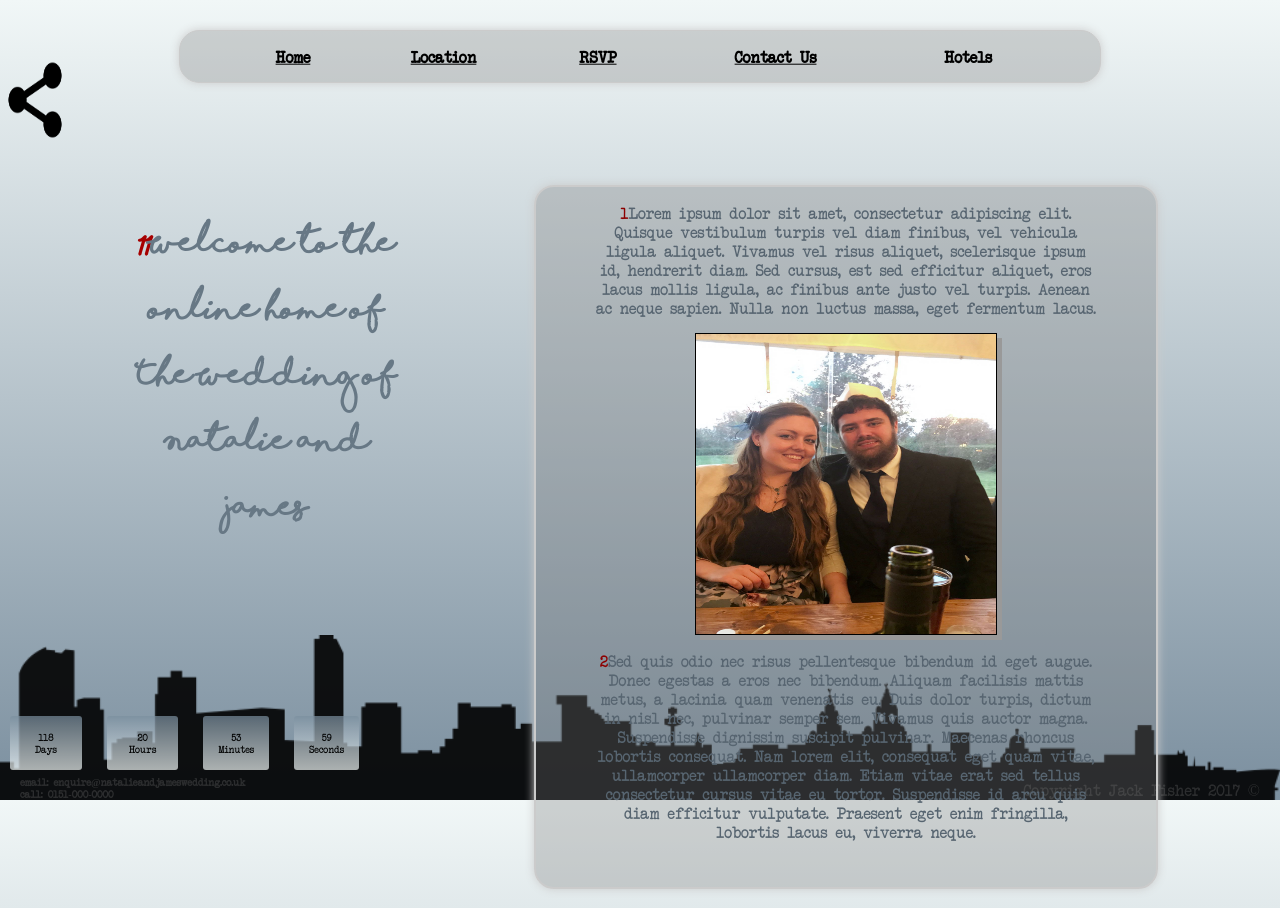
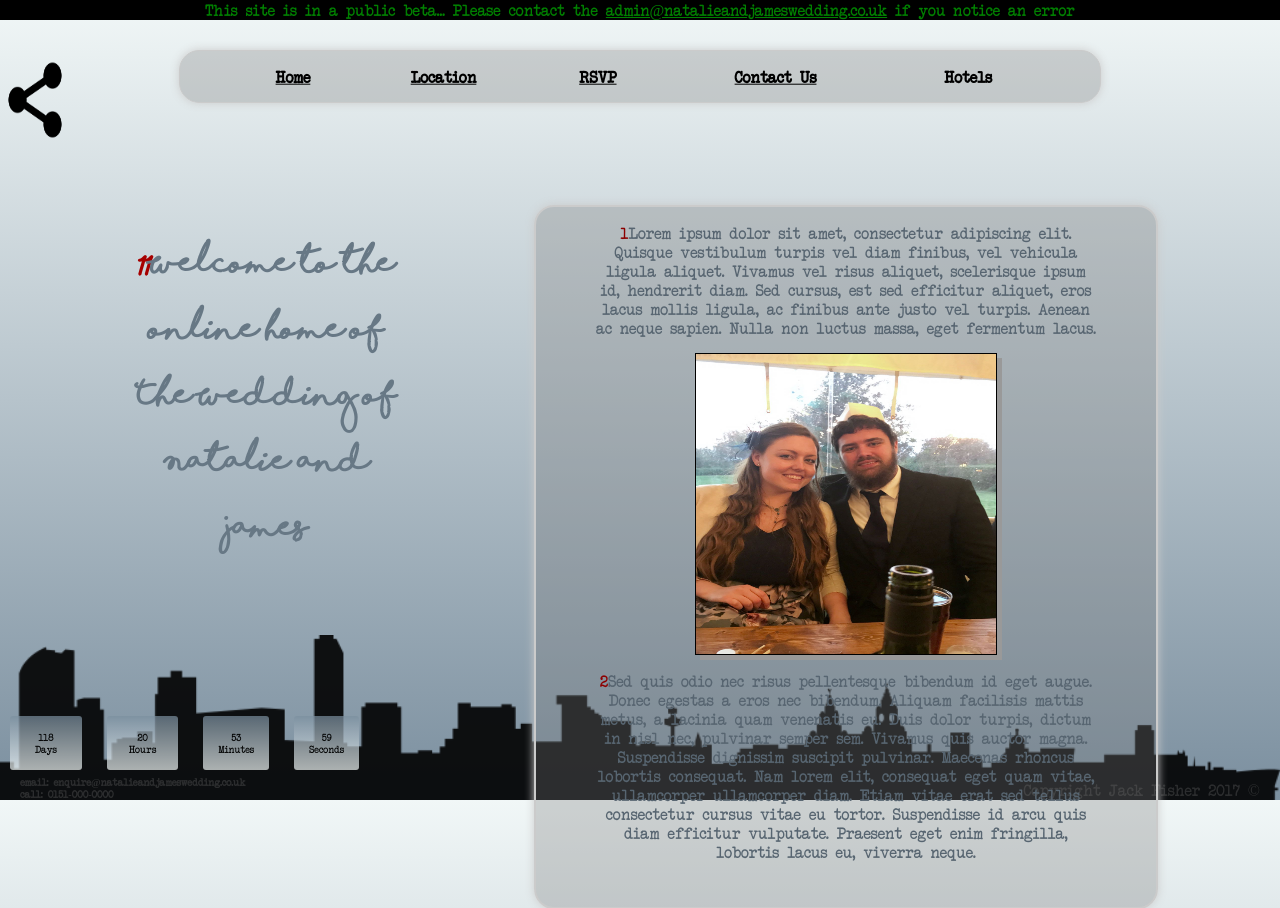
Before and after one commit to jdtechnology/njWedGit, a PHP site: page /index.php in a window 1280 px wide. Shown: the top 908 px of the page. Run offline with PHP 8.4, Linux system fonts and the light colour scheme; lists and menus that the app fills with data are empty.

Commit message:
Add beta message

```diff
--- a/includes/css/main.css
+++ b/includes/css/main.css
@@ -569,3 +569,11 @@ background-color: #FF6600
   background-color: #5e5e5e;
   border-color: #5e5e5e;
 }
+/*Beta message*/
+#beta_message {
+	background-color: black;
+	color: green;
+	text-align: center;
+	left: 0;
+	right: 0;
+}
--- a/navigation.php
+++ b/navigation.php
@@ -1,4 +1,5 @@
 <?php require("share_tab.php"); ?>
+<div id="beta_message">This site is in a public beta... Please contact the <a href="mailto:admin@natalieandjameswedding.co.uk">admin@natalieandjameswedding.co.uk</a> if you notice an error</div>
 <div class="container" id="head">
 	<table id="contextmen">
 		<tr>
```
